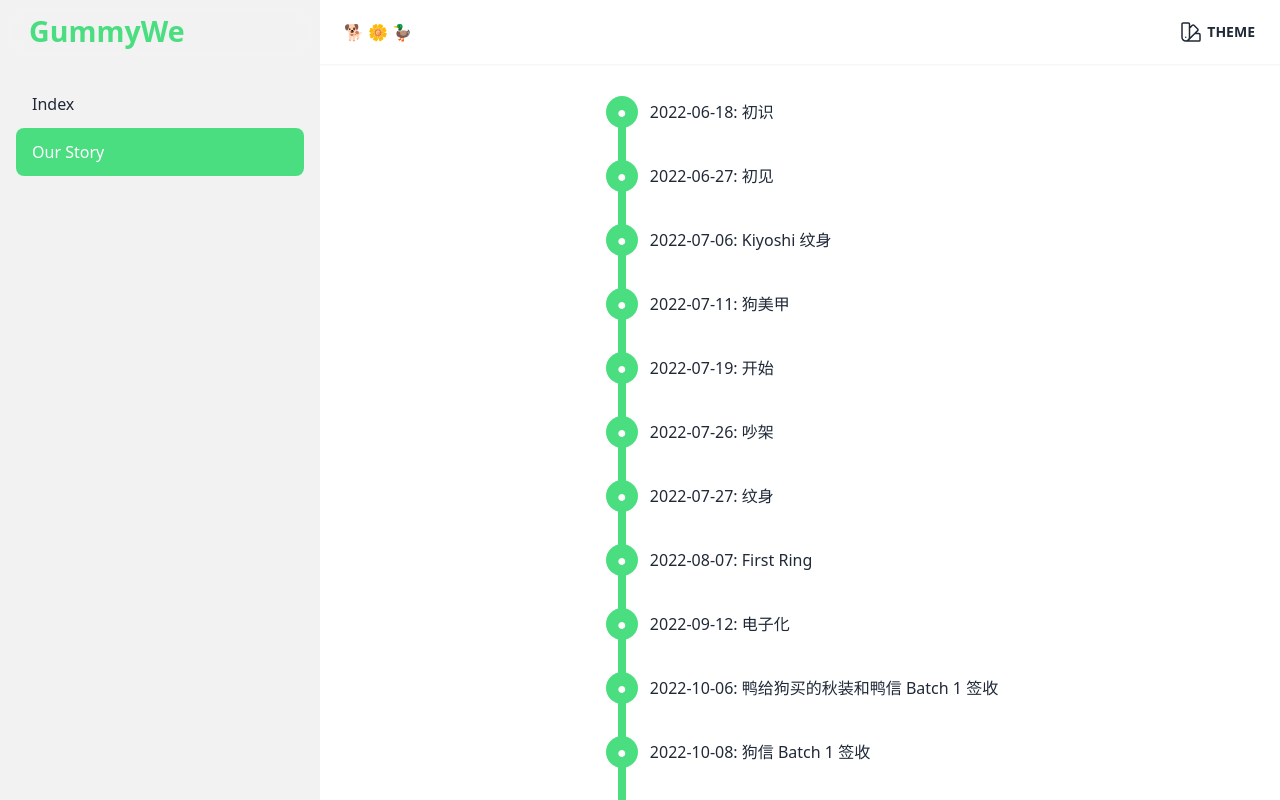
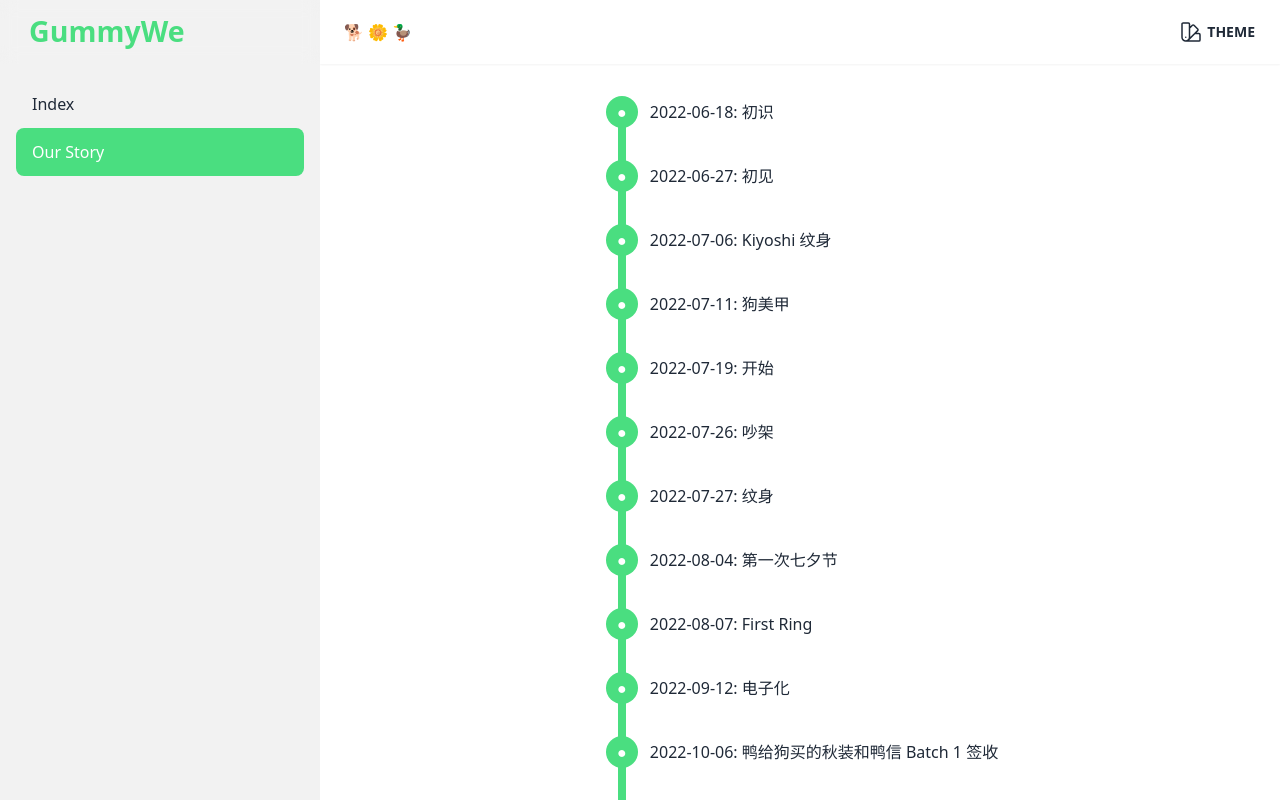
Before and after one commit to Kiyo5hi/gmwe, a Nuxt app in the folder client/: page /our-story in a window 1280 px wide. Built offline with nearby package versions, Linux system fonts and the light colour scheme.

Commit message:
chore(*): random updates

```diff
--- a/client/pages/index.vue
+++ b/client/pages/index.vue
@@ -3,6 +3,11 @@
     <div>
       <p>❤️ This is for and only for my Acey. ❤️</p>
       <img src="/gmwe.webp" alt="GMWE Logo" class="w-56 h-auto m-auto">
+    </div>
+    <div class="flex flex-row gap-2 items-center justify-center">
+      <img class="w-24" src="https://s2.loli.net/2023/02/10/iYKBbSZMxrE5h4X.jpg" alt="Acey">
+      <span>❤️</span>
+      <img class="w-24" src="https://avatars.githubusercontent.com/u/44930252?v=4" alt="Kiyoshi">
     </div>
     <div>
       {{ hitokotoPending || hitokoto === null ? 'Loading...' : `『${hitokoto.Data.Content}』 —— ${hitokoto.Data.User.Name}` }}
--- a/client/pages/our-story.vue
+++ b/client/pages/our-story.vue
@@ -34,6 +34,9 @@ const events = [{
   date: '2022-07-27',
   event: '纹身'
 }, {
+  date: '2022-08-04',
+  event: '第一次七夕节'
+}, {
   date: '2022-08-07',
   event: 'First Ring'
 }, {
@@ -52,6 +55,9 @@ const events = [{
   date: '2022-10-25',
   event: '狗信 Batch 2 签收'
 }, {
+  date: '2022-10-26',
+  event: '100 Days'
+}, {
   date: '2022-11-18',
   event: '很重要的电子谈心'
 }, {
@@ -66,5 +72,11 @@ const events = [{
 }, {
   date: '2023-01-01',
   event: '新篇章'
+}, {
+  date: '2023-02-03',
+  event: '200 Days'
+}, {
+  date: '2023-02-14',
+  event: 'First Valentine\'s Day'
 }].sort((a, b) => a.date.localeCompare(b.date))
 </script>
```
